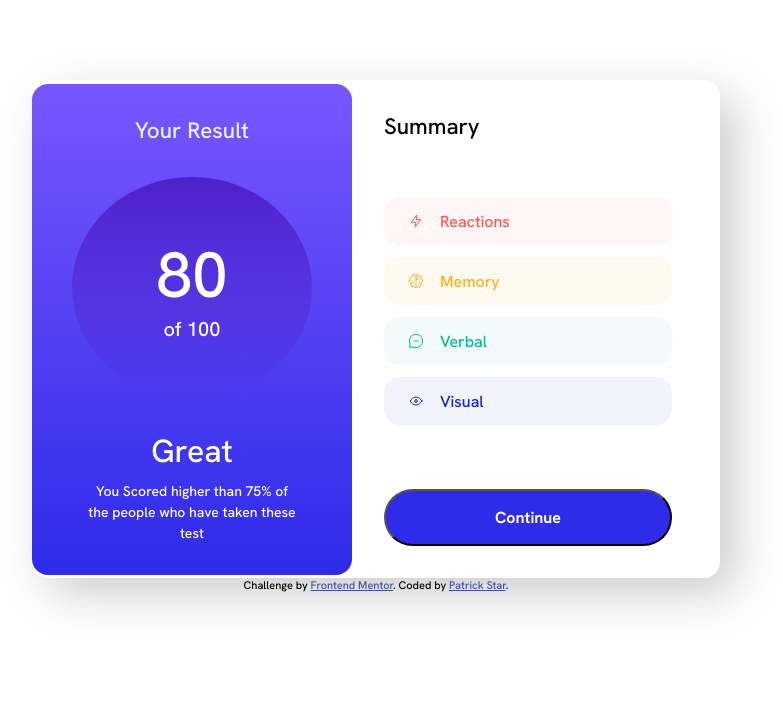
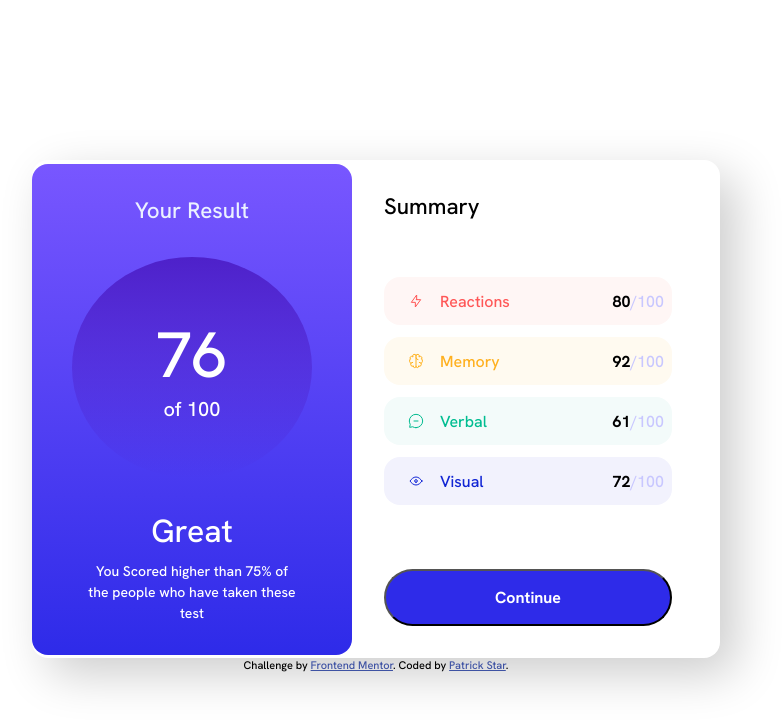
Before and after one commit to PatrickStar-code/results-summary-component, a plain HTML site: page index.html in a window 1280 px wide. Shown: the whole page, without its empty margins (264-1047 px from the left). Drawn offline with nearby package versions, Linux system fonts and the light colour scheme.

Commit message:
Finalizando

```diff
--- a/css/index.css
+++ b/css/index.css
@@ -21,13 +21,8 @@
   box-sizing: border-box;
   font-family: "Hanken Grotesk", "open-sans";
 }
-.material-symbols-outlined {
-  font-variation-settings:
-  'FILL' 0,
-  'wght' 400,
-  'GRAD' 0,
-  'opsz' 48
-}
+
+
 .attribution {
   font-size: 11px;
   text-align: center;
@@ -47,7 +42,7 @@ main {
   align-items: center;
   flex-direction: column;
   background-color: var(--White);
-  margin-top: 5rem;
+  margin-top: 10rem;
 }
 
 .card {
@@ -144,9 +139,16 @@ main {
   display: flex;
   align-items: center;
   text-align: center;
-  justify-content: start;
+  justify-content: space-between;
   padding: 0.5rem;
   margin-top:0.75rem;
+  margin-bottom: 0.75rem;
+}
+
+.Badge div{
+  display: flex;
+  align-items: center;
+  justify-content: center;
 }
 
 .Reactions{
@@ -187,6 +189,14 @@ button:hover{
   background-color: var(--LightBlateblue);
 }
 
+.score{
+  color: var(--LightLavender);
+}
+
+.score p:first-of-type{
+  font-weight: bold;
+  color: black;
+}
 
 @media screen and (min-width: 375px) {
 
--- a/index.html
+++ b/index.html
@@ -33,7 +33,7 @@
           <header>
             <span class="title">Your Result</span>
             <div class="circle">
-              <span class="result"> 80 </span>
+              <span class="result"> 76</span>
               <small class="attemps"> of 100 </small>
             </div>
           </header>
@@ -51,10 +51,53 @@
               <span class="title">Summary</span>
             </header>
             <section>
-              <div class="Badge Reactions"><img src="assets/images/icon-reaction.svg" alt="Reaction-Icon">Reactions</div>
-              <div class="Badge Memory"><img src="assets/images/icon-memory.svg" alt="Memory-icon">Memory</div>
-              <div class="Badge Verbal"><img src="assets/images/icon-verbal.svg" alt="Verbal-icon">Verbal</div>
-              <div class="Badge Visual "><img src="assets/images/icon-visual.svg" alt="Visual-Icon">Visual</div>
+              <div class="Badge Reactions">
+                <div>
+                  <img
+                    src="assets/images/icon-reaction.svg"
+                    alt="Reaction-Icon"
+                  />Reactions
+                </div>
+                <div class="score">
+                  <p>80</p>
+                  <p>/100</p>
+                </div>
+              </div>
+              <div class="Badge Memory">
+                <div>
+                  <img
+                    src="assets/images/icon-memory.svg"
+                    alt="Memory-icon"
+                  />Memory
+                </div>
+                <div class="score">
+                  <p>92</p>
+                  <p>/100</p>
+                </div>
+              </div>
+              <div class="Badge Verbal">
+                <div>
+                  <img
+                    src="assets/images/icon-verbal.svg"
+                    alt="Verbal-icon"
+                  />Verbal
+                </div>
+                <div class="score">
+                  <p>61</p>
+                  <p>/100</p>
+                </div>              </div>
+              <div class="Badge Visual">
+                <div>
+                  <img
+                    src="assets/images/icon-visual.svg"
+                    alt="Visual-Icon"
+                  />Visual
+                </div>
+                <div class="score">
+                  <p>72</p>
+                  <p>/100</p>
+                </div>
+              </div>
             </section>
             <button>Continue</button>
           </div>
@@ -69,5 +112,6 @@
         </div>
       </footer>
     </main>
+
   </body>
 </html>
```
